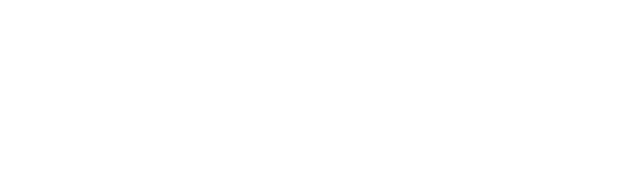
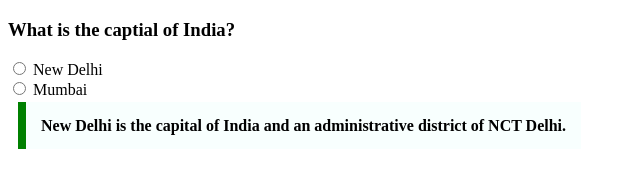
Before and after one commit to acciojob/trivia-Siddhiii05, a website: page main.html in a window 1280 px wide. Shown: the whole page, without its empty margins (0-640 px from the left). Drawn offline with Linux system fonts and the light colour scheme.

Commit message:
created a submission

```diff
--- a/main.html
+++ b/main.html
@@ -8,6 +8,16 @@
 
 <body>
 	<!-- the entire body must be written by student -->
+	<h3>What is the captial of India?</h3>
+	<form>
+		<input type="radio" id="radio">
+		<label for="radio">New Delhi</label>
+		<br>
+		<input type="radio" id="radio">
+		<label for="radio">Mumbai</label>
+	</form>
+	<br>
+	<blackquote class="black">New Delhi is the capital of India and an administrative district of NCT Delhi.</blackquote>
     <script type="text/javascript" src="./script.js">
 </script>
 
--- a/styles.css
+++ b/styles.css
@@ -1,2 +1,11 @@
 
 /* Your CSS Code here. */
+.black{
+	max-width: 600px;
+    margin: 10px;
+    padding: 15px;
+    border-left: 8px solid green;
+    background-color: #f8fffe;
+    font-weight: bold;
+
+}
```
